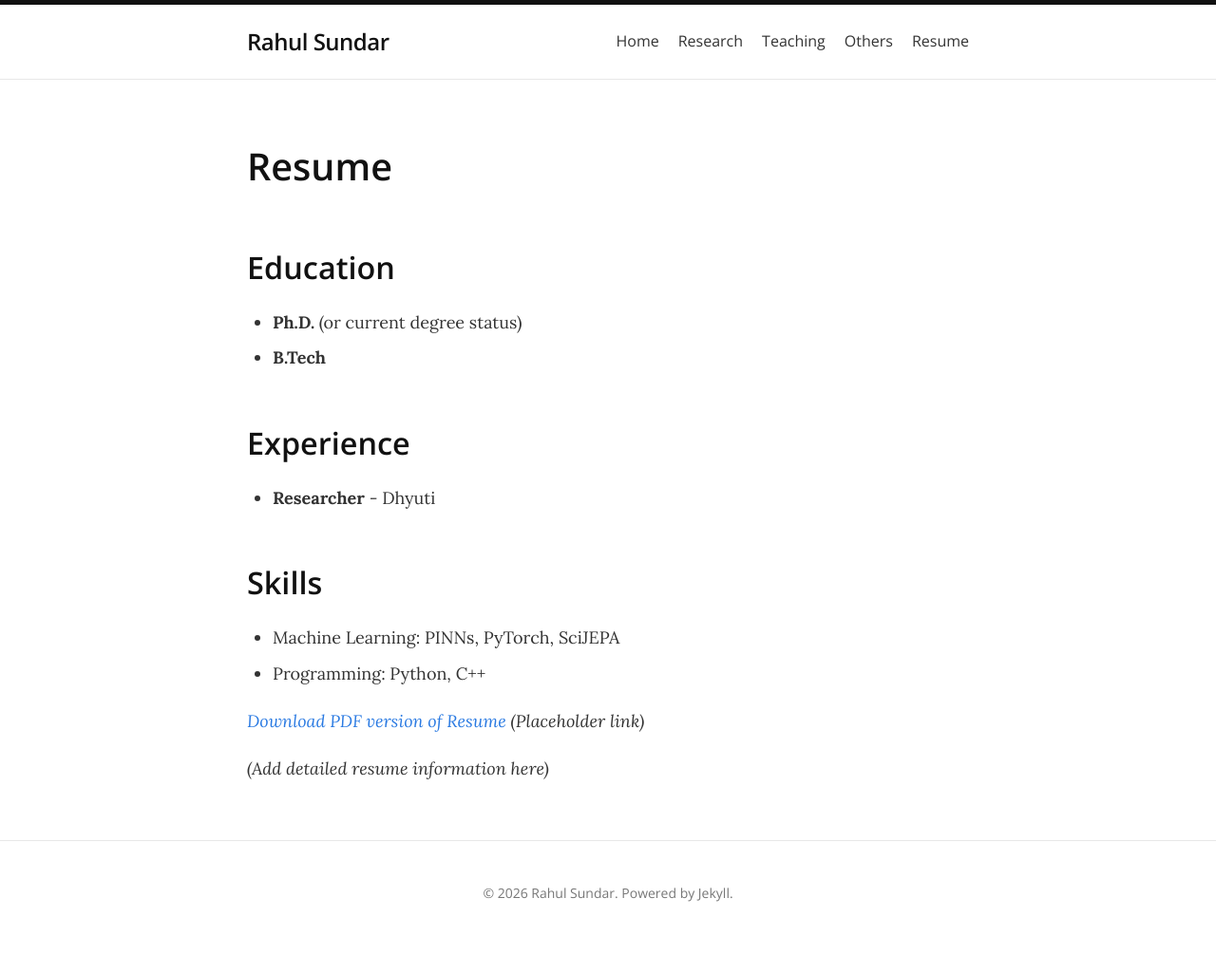
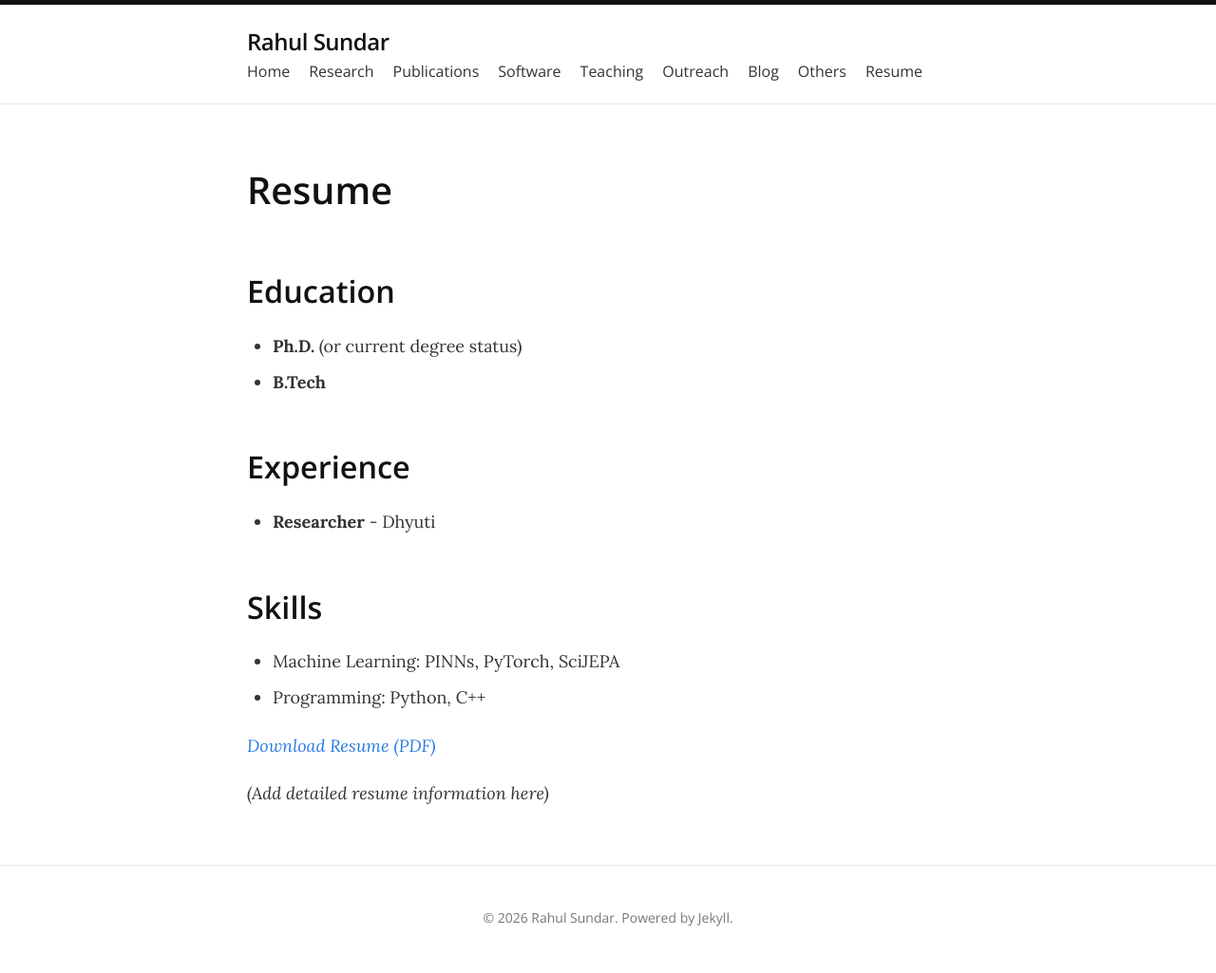
Before and after one commit to RahulSundar/rahulsundar.github.io, a Jekyll site: the page built from resume.md, in a window 1280 px wide. Shown: the whole page at 95% size. Built offline with Jekyll 4.4.1, drawn with Linux system fonts in a browser that asks for light colours; before the commit the page ends 999 px from its top, so only the background shows below that.

Commit message:
Add new pages, update domain, and link resume

```diff
--- a/CNAME
+++ b/CNAME
@@ -1 +1 @@
-your-godaddy-domain.com
+rahulsundar.in
--- a/_config.yml
+++ b/_config.yml
@@ -3,7 +3,7 @@ email: rahul@example.com
 description: >- # this means to ignore newlines until "baseurl:"
   Personal website and portfolio of Rahul Sundar, Researcher.
 baseurl: "" # the subpath of your site, e.g. /blog
-url: "https://rahusundar.github.io" # the base hostname & protocol for your site, e.g. http://example.com
+url: "https://rahulsundar.in" # the base hostname & protocol for your site, e.g. http://example.com
 twitter_username:
 github_username:  RahulSundar
 
--- a/_layouts/default.html
+++ b/_layouts/default.html
@@ -19,7 +19,11 @@
             <nav class="site-nav">
                 <a href="{{ '/' | relative_url }}">Home</a>
                 <a href="{{ '/research/' | relative_url }}">Research</a>
+                <a href="{{ '/publications/' | relative_url }}">Publications</a>
+                <a href="{{ '/software/' | relative_url }}">Software</a>
                 <a href="{{ '/teaching/' | relative_url }}">Teaching</a>
+                <a href="{{ '/outreach/' | relative_url }}">Outreach</a>
+                <a href="{{ '/blog/' | relative_url }}">Blog</a>
                 <a href="{{ '/others/' | relative_url }}">Others</a>
                 <a href="{{ '/resume/' | relative_url }}">Resume</a>
             </nav>
--- a/resume.md
+++ b/resume.md
@@ -16,6 +16,6 @@ title: Resume
 - Machine Learning: PINNs, PyTorch, SciJEPA
 - Programming: Python, C++
 
-*[Download PDF version of Resume](assets/resume.pdf) (Placeholder link)*
+*[Download Resume (PDF)](/assets/RahulSundar_Resume.pdf)*
 
 *(Add detailed resume information here)*
```
Also changed, not shown: blog.md (added, +16 -0 lines), outreach.md (added, +13 -0 lines), publications.md (added, +15 -0 lines), software.md (added, +12 -0 lines), 1 other file.
